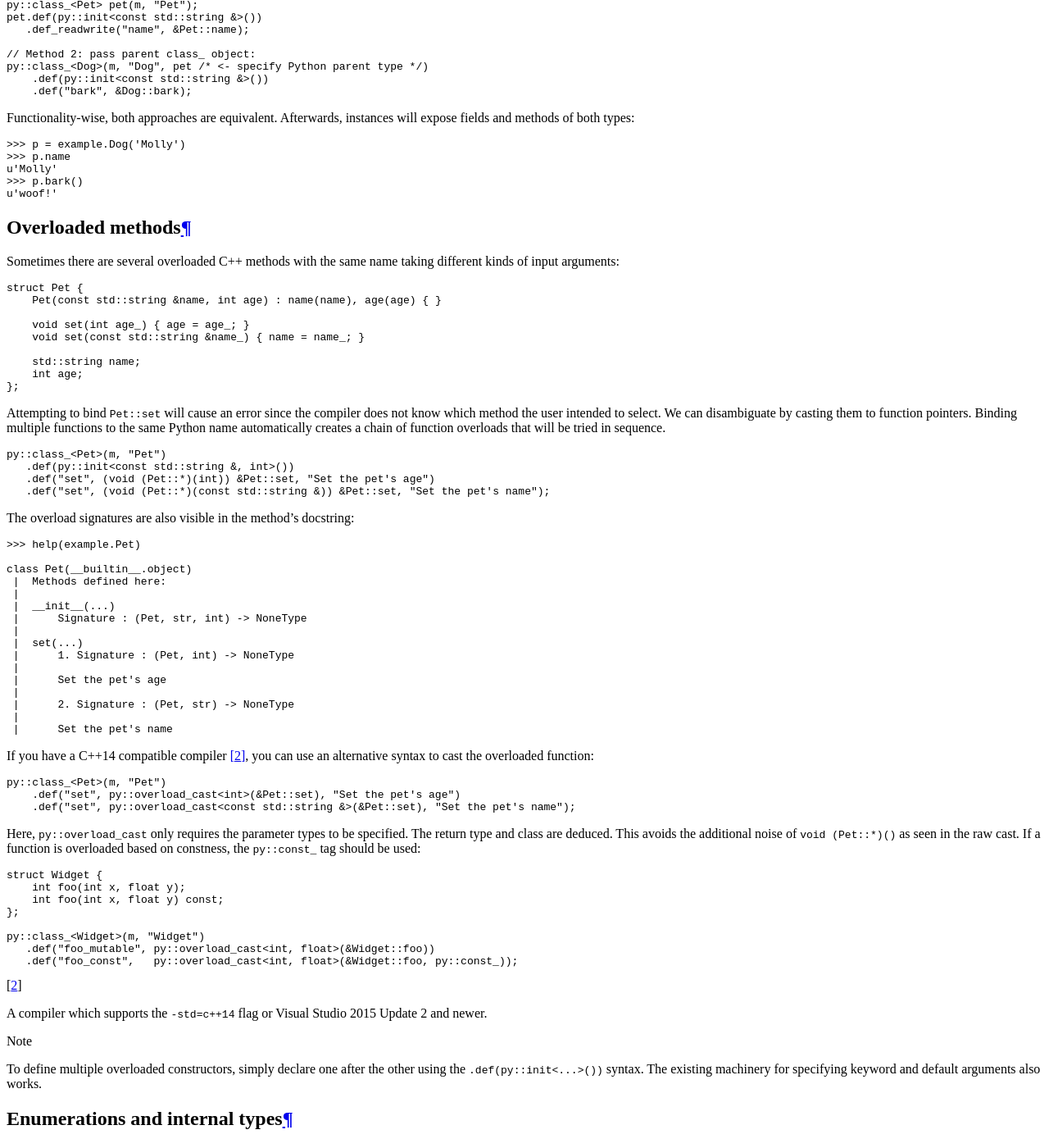
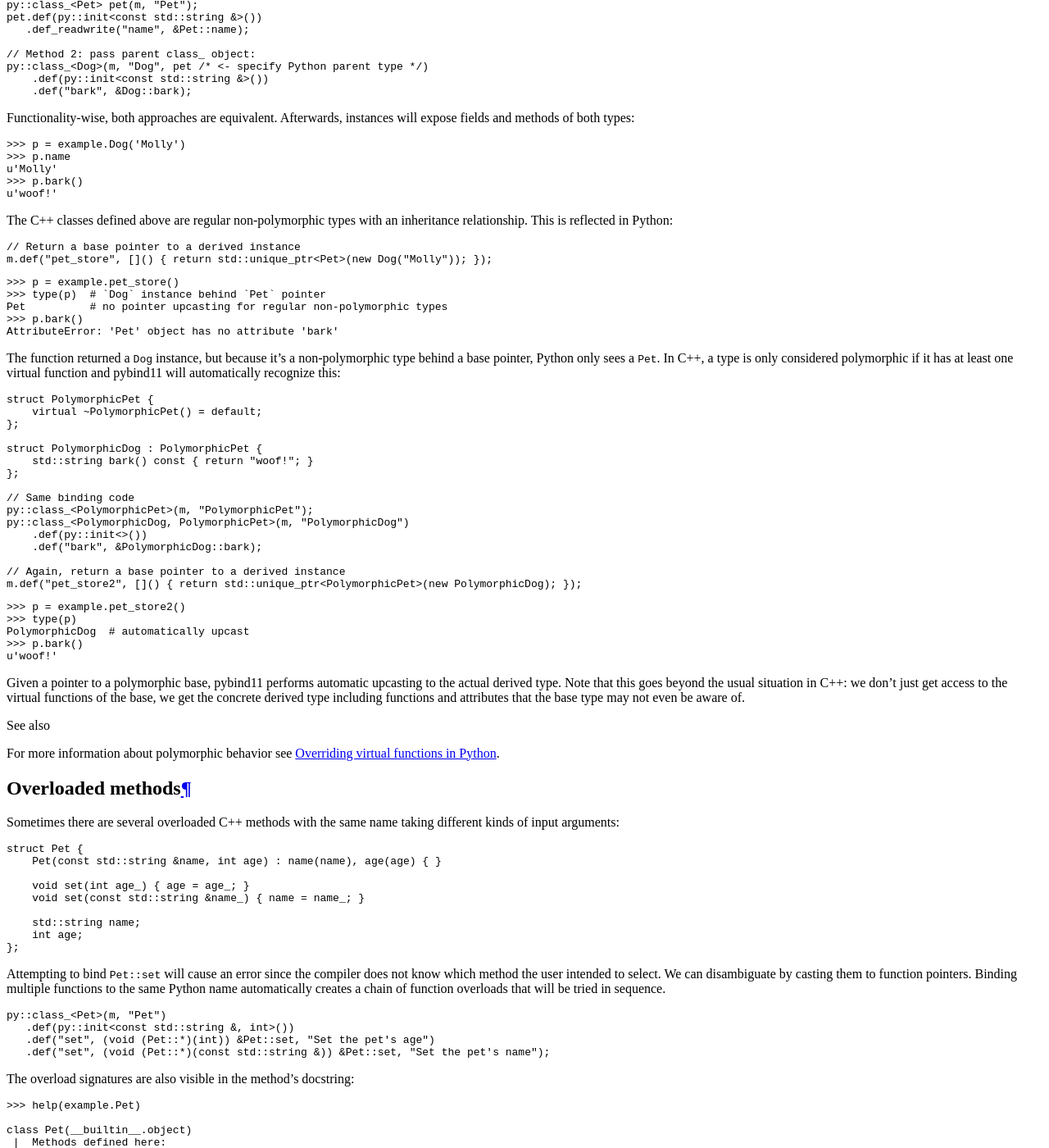
Before and after one commit to pybind/pybind11, a Sphinx documentation site: the page built from docs/classes.rst, in a window 1280 px wide and 1400 px high, scrolled down 3927 px. Shown: the whole window at 82% size. Built offline with Sphinx 7.4.7 and the Read the Docs theme 2.0.0, drawn with Linux system fonts in a browser that asks for light colours; some of the changed text lies outside the part shown.

Commit message:
Document automatic upcasting of polymorphic types (#654)
Resolves #645.

```diff
--- a/docs/classes.rst
+++ b/docs/classes.rst
@@ -225,8 +225,8 @@
 
 .. _inheritance:
 
-Inheritance
-===========
+Inheritance and automatic upcasting
+===================================
 
 Suppose now that the example consists of two data structures with an
 inheritance relationship:
@@ -282,6 +282,65 @@
     u'Molly'
     >>> p.bark()
     u'woof!'
+
+The C++ classes defined above are regular non-polymorphic types with an
+inheritance relationship. This is reflected in Python:
+
+.. code-block:: cpp
+
+    // Return a base pointer to a derived instance
+    m.def("pet_store", []() { return std::unique_ptr<Pet>(new Dog("Molly")); });
+
+.. code-block:: pycon
+
+    >>> p = example.pet_store()
+    >>> type(p)  # `Dog` instance behind `Pet` pointer
+    Pet          # no pointer upcasting for regular non-polymorphic types
+    >>> p.bark()
+    AttributeError: 'Pet' object has no attribute 'bark'
+
+The function returned a ``Dog`` instance, but because it's a non-polymorphic
+type behind a base pointer, Python only sees a ``Pet``. In C++, a type is only
+considered polymorphic if it has at least one virtual function and pybind11
+will automatically recognize this:
+
+.. code-block:: cpp
+
+    struct PolymorphicPet {
+        virtual ~PolymorphicPet() = default;
+    };
+
+    struct PolymorphicDog : PolymorphicPet {
+        std::string bark() const { return "woof!"; }
+    };
+
+    // Same binding code
+    py::class_<PolymorphicPet>(m, "PolymorphicPet");
+    py::class_<PolymorphicDog, PolymorphicPet>(m, "PolymorphicDog")
+        .def(py::init<>())
+        .def("bark", &PolymorphicDog::bark);
+
+    // Again, return a base pointer to a derived instance
+    m.def("pet_store2", []() { return std::unique_ptr<PolymorphicPet>(new PolymorphicDog); });
+
+.. code-block:: pycon
+
+    >>> p = example.pet_store2()
+    >>> type(p)
+    PolymorphicDog  # automatically upcast
+    >>> p.bark()
+    u'woof!'
+
+Given a pointer to a polymorphic base, pybind11 performs automatic upcasting
+to the actual derived type. Note that this goes beyond the usual situation in
+C++: we don't just get access to the virtual functions of the base, we get the
+concrete derived type including functions and attributes that the base type may
+not even be aware of.
+
+.. seealso::
+
+    For more information about polymorphic behavior see :ref:`overriding_virtuals`.
+
 
 Overloaded methods
 ==================
```
